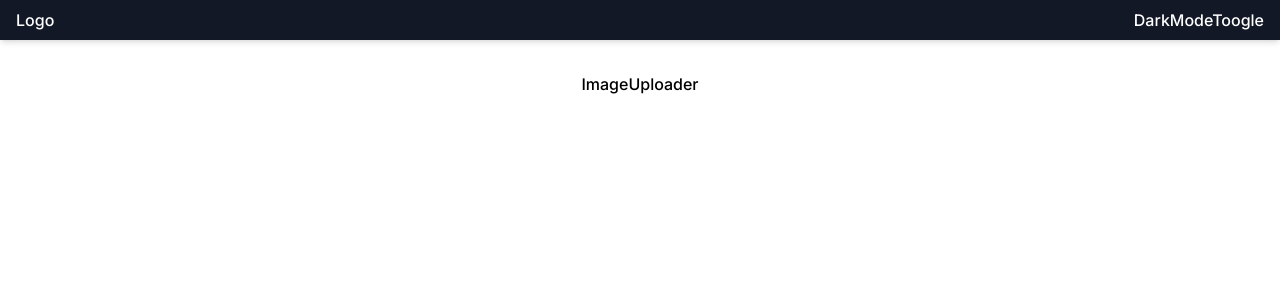
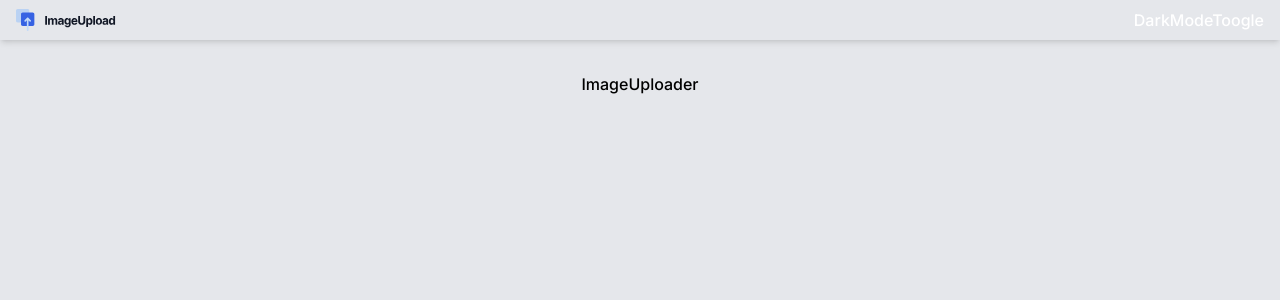
Before and after one commit to alexis02dev/Simple-Image-Uploader, a Next.js app in the folder frontend/: page / in a window 1280 px wide. Shown: the top 300 px of the page. Built offline with nearby package versions, Linux system fonts and the light colour scheme.

Commit message:
feat(frontend): add background color to ImageUploaderPage and add Logo.svg to Logo.tsx

```diff
--- a/frontend/app/page.tsx
+++ b/frontend/app/page.tsx
@@ -3,7 +3,7 @@ import ImageUploader from "@/components/ImageUploader";
 
 export default function ImageUploaderPage() {
   return (
-    <main className="flex min-h-screen flex-col items-center ">
+    <main className="bg-gray-light flex min-h-screen flex-col items-center ">
       <Header />
       <ImageUploader />
     </main>
--- a/frontend/components/Header.tsx
+++ b/frontend/components/Header.tsx
@@ -4,7 +4,7 @@ import DarkModeToggle from "./DarkModeToggle";
 
 const Header = () => {
   return (
-    <div className="bg-gray-darkest text-white p-4 shadow-md w-full h-10 justify-between flex items-center">
+    <div className=" text-white p-4 shadow-md w-full h-10 justify-between flex items-center">
       <Logo />
       <DarkModeToggle />
     </div>
--- a/frontend/components/Logo.tsx
+++ b/frontend/components/Logo.tsx
@@ -1,9 +1,8 @@
-import React from 'react'
+import React from "react";
+import Image from "next/image";
 
 const Logo = () => {
-  return (
-    <div>Logo</div>
-  )
-}
+  return <Image src="/logo.svg" alt="Logo" width={100} height={100} />;
+};
 
-export default Logo
+export default Logo;
```
